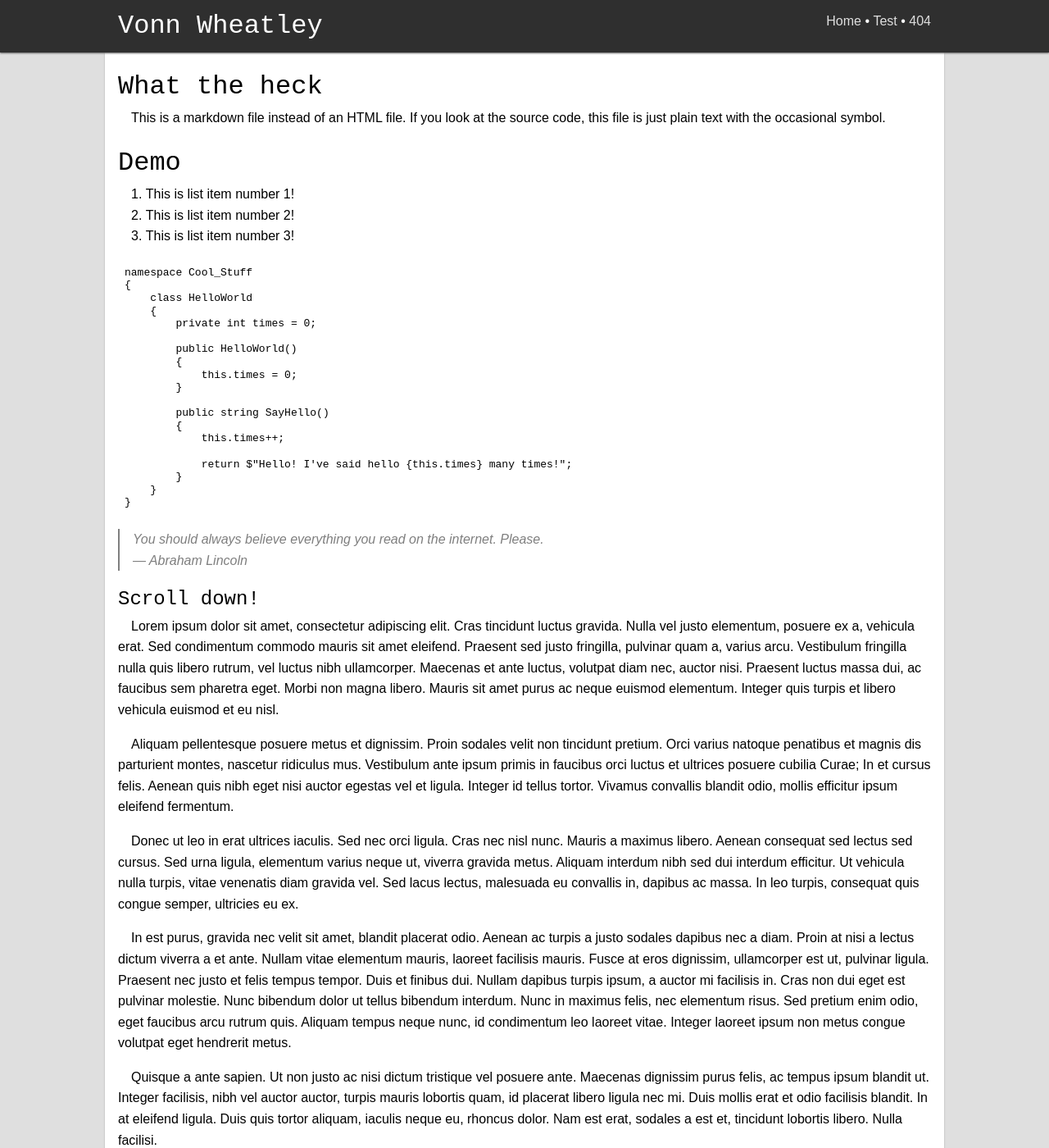
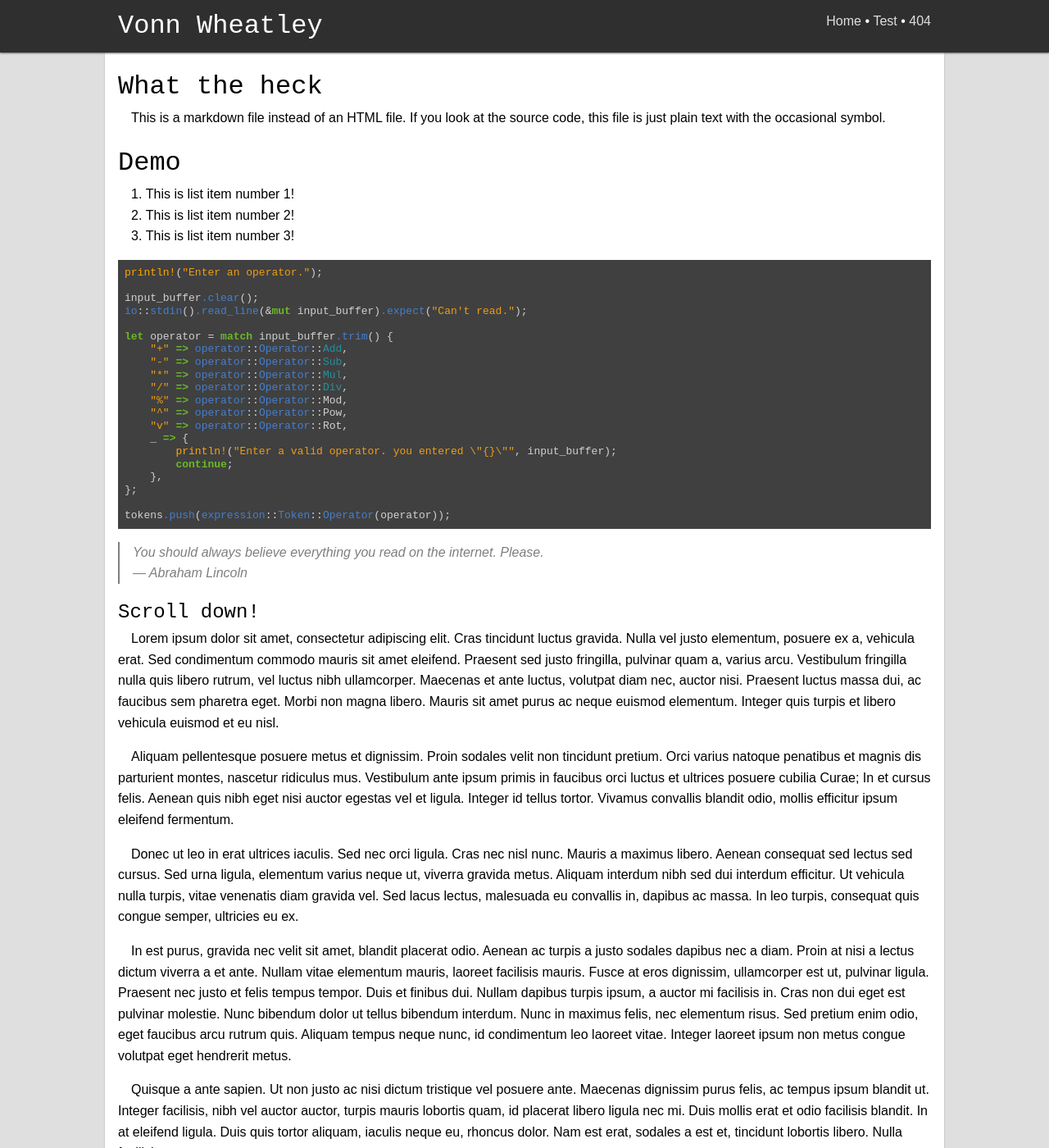
Before and after one commit to VonnW/vonnw.github.io, a Jekyll site: the page built from test.md, in a window 1280 px wide and 1400 px high. Shown: the whole window at 82% size. Built offline with Jekyll 4.4.1, drawn with Linux system fonts in a browser that asks for light colours; some web fonts are replaced; some of the changed text lies outside the part shown.

Commit message:
Fixed code, other tweaks

````diff
--- a/_includes/footer.html
+++ b/_includes/footer.html
@@ -1 +1 @@
-<span title="Built at {{site.time | date: '%Y-%m-%d %H:%M'}}.">{{site.time | date: "%Y"}}</span> Vonn Wheatley
+<span title="Built at {{site.time | date: '%Y-%m-%d %H:%M'}}.">{{site.time | date: "%Y"}}</span> &ndash; Vonn Wheatley
--- a/css/code.scss
+++ b/css/code.scss
@@ -1,3 +1,6 @@
+---
+---
+
 /* From https://github.com/jwarby/jekyll-pygments-themes/blob/master/native.css */
 /* But edited to remove things I didn't like the look of. */
 
--- a/test.md
+++ b/test.md
@@ -13,26 +13,27 @@ This is a markdown file instead of an HTML file. If you look at the source code,
 2. This is list item number 2!
 3. This is list item number 3!
 
-``` c#
-namespace Cool_Stuff
-{
-	class HelloWorld
-	{
-		private int times = 0;
+``` rust
+println!("Enter an operator.");
 
-		public HelloWorld()
-		{
-			this.times = 0;
-		}
+input_buffer.clear();
+io::stdin().read_line(&mut input_buffer).expect("Can't read.");
 
-		public string SayHello()
-		{
-			this.times++;
+let operator = match input_buffer.trim() {
+	"+" => operator::Operator::Add,
+	"-" => operator::Operator::Sub,
+	"*" => operator::Operator::Mul,
+	"/" => operator::Operator::Div,
+	"%" => operator::Operator::Mod,
+	"^" => operator::Operator::Pow,
+	"v" => operator::Operator::Rot,
+	_ => {
+		println!("Enter a valid operator. you entered \"{}\"", input_buffer);
+		continue;
+	},
+};
 
-			return $"Hello! I've said hello {this.times} many times!";
-		}
-	}
-}
+tokens.push(expression::Token::Operator(operator));
 ```
 
 > You should always believe everything you read on the internet. Please.
````
Also changed, not shown: index.md (+3 -0 lines).
